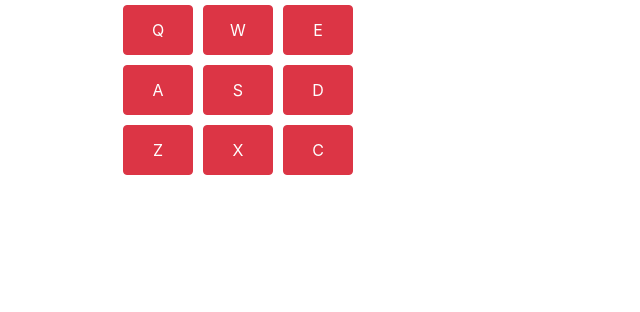
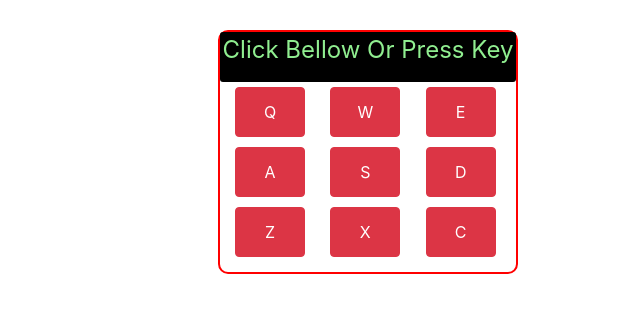
Before and after one commit to freelancerrabiul/react-drum-machine, a React (Create React App) app: page / in a window 1280 px wide. Shown: the top 312 px of the page, without its empty margins (272-912 px from the left). Built offline with nearby package versions, Linux system fonts and the light colour scheme.

Commit message:
created handle events to play the sound

```diff
--- a/src/App.css
+++ b/src/App.css
@@ -1,13 +1,18 @@
-.container-fluid{
-  /* border:2px solid blue; */
+.container{
+  display: flex;
+  justify-content: center;
+
 }
 
 #drum-machine{
-  margin: auto;
+  margin:30px 0 0 0;
   margin:2px solid red;
-  width: 500px;
+  min-width: 300px;
+  width: fit-content;
   height: auto;
-  /* border:2px solid red; */
+  border:2px solid red;
+  border-radius:10px;
+  /* padding:0px 10px 10px 10px; */
 }
 
 .btn-danger{
@@ -18,6 +23,23 @@
 
 #display{
   background-color: black;
-  width: 200px;
+  width: 100%;
   height: 50px;
+  color:lightgreen;
+  font-size: 1.5rem;
+  display: flex;
+  justify-content: center;
+  border-radius:3px;
+  text-transform: capitalize;
 }
+
+#drum-pads{
+  display: grid;
+  grid-template-columns:auto auto auto;
+  grid-gap: 0;
+  margin:0px 0px 10px 10px;
+  /* border:2px solid red; */
+
+
+
+}
--- a/src/App.js
+++ b/src/App.js
@@ -1,49 +1,89 @@
 import React, { Component } from 'react';
 import './App.css';
+
+const data = [
+  { id: 'snare', letter: 'Q', src: 'https://www.myinstants.com/media/sounds/snare.mp3' },
+  { id: 'bass 1', letter: 'W', src: 'https://www.myinstants.com/media/sounds/bass-drum.mp3' },
+  { id: 'bongo', letter: 'E', src: 'http://tipiwiki.free.fr/snd/Percussion(4e)2.wav' },
+  { id: 'tom tom', letter: 'A', src: 'http://www.denhaku.com/r_box/sr16/sr16tom/loelectm.wav' },
+  { id: 'bass 3', letter: 'S', src: 'http://billor.chsh.chc.edu.tw/sound/bass4.wav' },
+  { id: 'shotgun', letter: 'D', src: 'http://david.guerrero.free.fr/Effects/ShotgunReload.wav' },
+  { id: 'high hat', letter: 'Z', src: 'http://www.denhaku.com/r_box/tr707/closed.wav' },
+  { id: 'drum hit', letter: 'X', src: 'http://www.masterbits.de/sc_docu/sounds1/1TM00013.MP3' },
+  { id: 'laser', letter: 'C', src: 'http://www.sa-matra.net/sounds/starcontrol/Umgah-Backzip.wav'  },
+]
+
 
 class App extends Component {
   constructor(props){
     super(props)
 
     this.state ={
-      key:''
+      display:'Click bellow or press key',
+
     }
-    this.handleClick = this.handleClick.bind(this);
   }
-  handleClick(e){
-    this.setState({
-      key:e.target.id
-    })
-    console.log(this.state.key)
-  }
+
+
+  handleDisplay = display => this.setState({ display })
 
   render() {
     return (
-      <div className="container-fluid">
+      <div className="container">
         <div id="drum-machine">
-          <div className="row">
-            <div className="col-12">
-              <button type="button" id="q" className="drum-pad btn btn-danger" onClick={this.handleClick}>
-              Q
-              </button>
-              <button type="button" id="w" className="drum-pad btn btn-danger" onClick={this.handleClick}>W</button>
-              <button type="button" id="e" className="drum-pad btn btn-danger" onClick={this.handleClick}>E</button>
-            </div>
-            <div className="col-12">
-              <button type="button" id="a" className="drum-pad btn btn-danger" onClick={this.handleClick}>A</button>
-              <button type="button" id="s" className="drum-pad btn btn-danger" onClick={this.handleClick}>S</button>
-              <button type="button" id="d"className="drum-pad btn btn-danger" onClick={this.handleClick}>D</button>
-            </div>
-            <div className="col-12">
-              <button type="button" id="z" className="drum-pad btn btn-danger" onClick={this.handleClick}>Z</button>
-              <button type="button" id="x" className="drum-pad btn btn-danger"onClick={this.handleClick}>X</button>
-              <button type="button" id="c" className="drum-pad btn btn-danger"onClick={this.handleClick}>C</button>
-            </div>
-          </div>
+        <div id="display">{this.state.display}</div>
+        <div id='drum-pads'>{data.map(d => (
+          <DrumPad
+            key={d.id}
+            id={d.id}
+            letter={d.letter}
+            src={d.src}
+            handleDisplay={this.handleDisplay}
+          />
+         ))}</div>
       </div>
     </div>
     );
   }
 }
 
+class DrumPad extends Component {
+
+  handleClick =() => {
+    this.audio.play()
+    this.audio.currentTime = 0
+    this.props.handleDisplay(this.props.id)
+  }
+
+  componentDidMount() {
+    document.addEventListener('keydown', this.handleKeydown)
+    window.focus()
+  }
+
+   componentWillUnmount() {
+     document.removeEventListener('keydown', this.handleKeydown)
+  }
+
+  handleKeydown(e) {
+    if(e.keyCode === this.props.letter.charCodeAt()) {
+      this.audio.play()
+      this.audio.currentTime = 0
+      this.props.handleDisplay(this.props.id)
+    }
+  }
+
+
+  render(){
+    return (
+        <div className='drum-pad' id={this.props.id} onClick={this.handleClick}>
+          <button className="btn btn-danger">{this.props.letter}</button>
+          <audio id={this.props.letter}
+               className='clip'
+               src={this.props.src}
+               ref={ref => this.audio = ref}
+          ></audio>
+        </div>
+    )
+  }
+}
 export default App;
```
